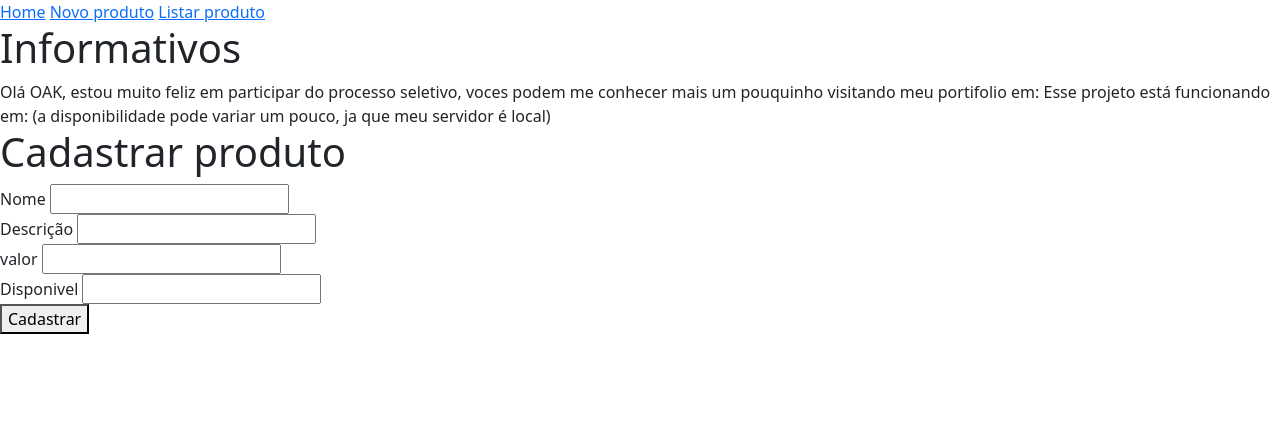
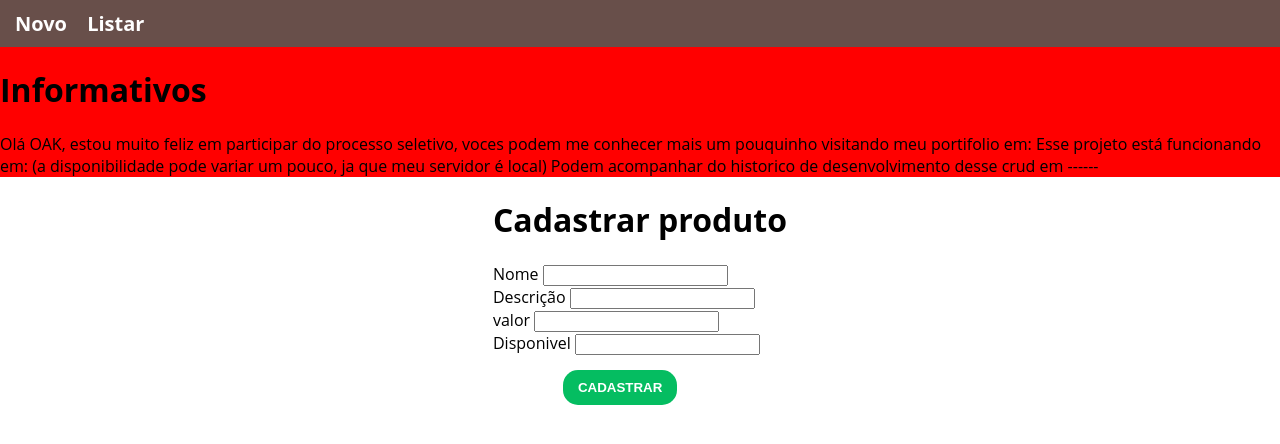
Before and after one commit to antonystar-dev/oak, a PHP site: page /index.php?page=novo in a window 1280 px wide. Shown: the top 444 px of the page. Run offline with PHP 8.4, Linux system fonts and the light colour scheme; some libraries are stand-ins or nearby versions.

Commit message:
Inicio do style

```diff
--- /dev/null
+++ b/css/style.css
@@ -0,0 +1,79 @@
+body {
+
+    margin: 0px;
+    padding: 0px;
+    width: 100%;
+    font-family: 'Open Sans';
+}
+.div-viewport {
+
+    display: flex;
+    flex-wrap: wrap;
+    align-items: center;
+    justify-content: center;
+}
+.menu {
+    background-color: rgb(104, 79, 74);
+
+    width: 100%;
+    font-family: 'Open Sans';
+    font-size: 20px;
+    font-weight: bold;
+    align-items: center;
+    justify-content: center;
+   color: white;
+   padding-top: 10px;
+   padding-bottom: 10px;
+}
+.itemMenu{
+    color: white;
+    text-decoration: none;
+    margin-left: 15px;
+
+}
+.botaoExcluir {
+    background-color: #f14545;
+    color: #ffffff;
+    padding: 10px 15px 10px 15px;
+    font-weight: bold;
+    border: none;
+    cursor: pointer;
+    text-transform: uppercase;
+    border-radius: 15px;
+    margin-left: 10px;
+}
+.botaoExcluir:hover{
+    background-color: #000000;
+}
+.botaoAlterar {
+    background-color: #3b85f3;
+    color: #ffffff;
+    padding: 10px 15px 10px 15px;
+    font-weight: bold;
+    border: none;
+    cursor: pointer;
+    text-transform: uppercase;
+    border-radius: 15px;
+    margin-left: 10px;
+}
+.botaoAlterar:hover{
+    background-color: #010202;
+}
+.botaoCadastar {
+    background-color: #05bd61;
+    color: #ffffff;
+    padding: 10px 15px 10px 15px;
+    font-weight: bold;
+    border: none;
+    cursor: pointer;
+    text-transform: uppercase;
+    border-radius: 15px;
+    margin-left: 70px;
+    margin-top: 15px;
+}
+.botaoCadastar:hover{
+    background-color: #010202;
+}
+.informativo{
+    background-color: red;
+}
--- a/index.php
+++ b/index.php
@@ -6,22 +6,22 @@
   <meta name="viewport" content="width=device-width, initial-scale=1">
   <title>Oak Tecnologia</title>
   <!--Bootstrap -->
-  <link href="bootstrap-5.3.2-dist/css/bootstrap.min.css" rel="stylesheet">
+  <link href="css/style.css" rel="stylesheet">
 </head>
 
 <body>
 
       <div class="menu">
-            <a href="index.php">Home</a>
+            <a href="?page=novo" class="itemMenu">Novo</a>
 
-            <a href="?page=novo">Novo produto</a>
-
-            <a href="?page=listar">Listar produto</a>
+            <a href="?page=listar" class="itemMenu">Listar</a>
 </div>
-       <div>
+<div class="div-viewport">
+       <div class="informativo">
         <h1>Informativos</h1>
         Olá OAK, estou muito feliz em participar do processo seletivo, voces podem me conhecer mais um pouquinho visitando meu portifolio em:
           Esse projeto está funcionando em: (a disponibilidade pode variar um pouco, ja que meu servidor é local)
+          Podem acompanhar do historico de desenvolvimento desse crud em ------
 
 </div>
   <div>
@@ -46,7 +46,7 @@
         }
         ?>
       </div>
-
+      </div>
 </body>
 
 </html>
--- a/novo-produto.php
+++ b/novo-produto.php
@@ -18,6 +18,6 @@
     <input type="text" name="disponibilidade">
   </div>
   <div>
-    <button type="submit">Cadastrar</button>
+    <button type="submit" class="botaoCadastar">Cadastrar</button>
 </div>
 </form>
```
Also changed, not shown: lista-produto.php (+11 -4 lines).
